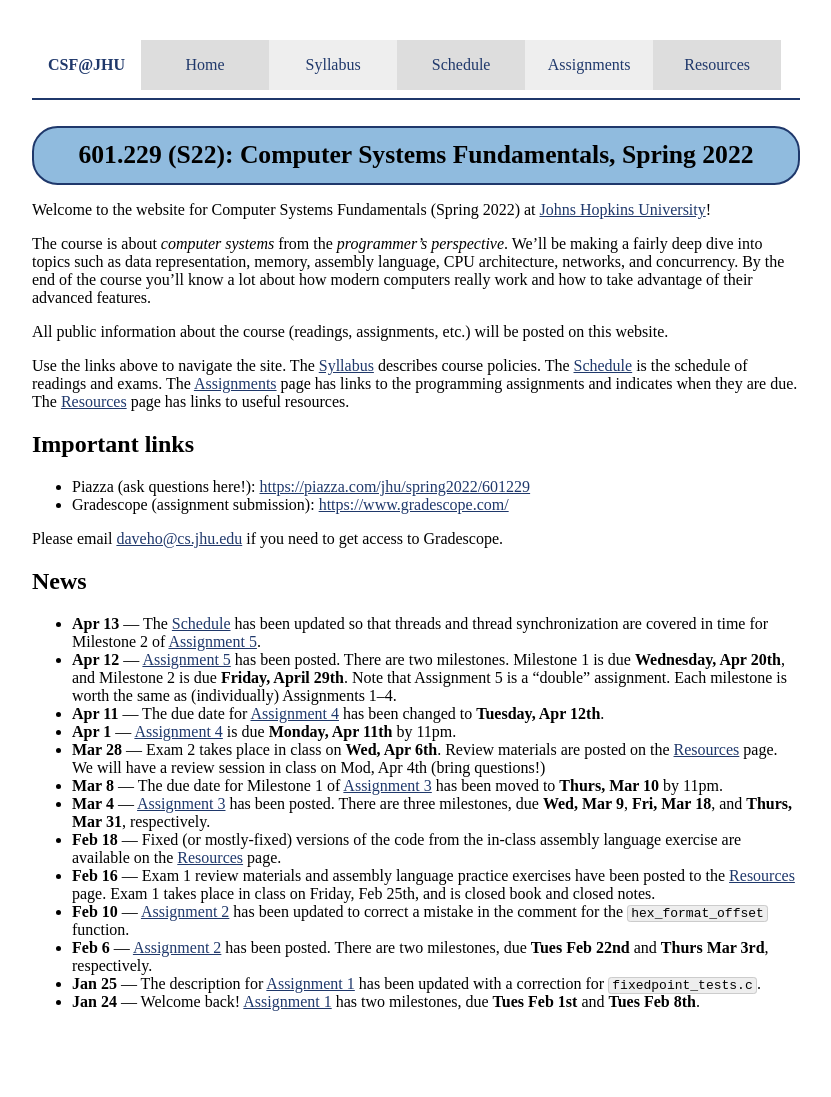
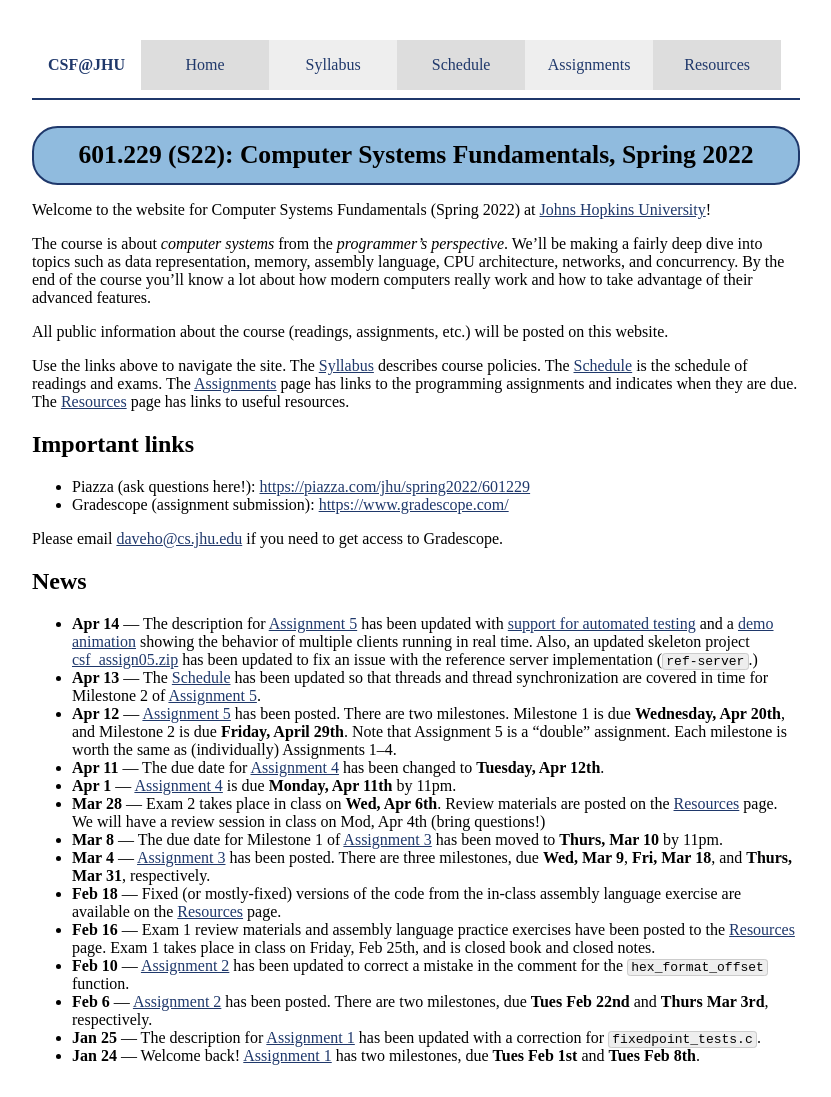
Before and after one commit to jhucsf/spring2022, a Jekyll site: the page built from index.md, in a window 1280 px wide. Shown: the whole page, without its empty margins (224-1055 px from the left). Built offline with Jekyll 4.4.1, drawn with Linux system fonts in a browser that asks for light colours; before the commit the page ends 1043 px from its top, so only the background shows below that.

Commit message:
mention demo recording, automated tests, fix for reference server

```diff
--- a/index.md
+++ b/index.md
@@ -32,6 +32,12 @@ Please email <daveho@cs.jhu.edu> if you need to get access to Gradescope.
 
 ## News
 
+* **Apr 14** — The description for [Assignment 5](assign/assign05.html) has
+  been updated with [support for automated testing](assign/assign05.html#automated-testing)
+  and a [demo animation](assign/assign05.html#demo) showing the behavior
+  of multiple clients running in real time.  Also, an updated skeleton project
+  [csf\_assign05.zip](assign/csf_assign05.zip) has been updated to fix
+  an issue with the reference server implementation (`ref-server`.)
 * **Apr 13** — The [Schedule](schedule.html) has been updated so that
   threads and thread synchronization are covered in time for
   Milestone 2 of [Assignment 5](assign/assign05.html).
```
Also changed, not shown: assign/assign05.md (+17 -0 lines), 1 other file.
